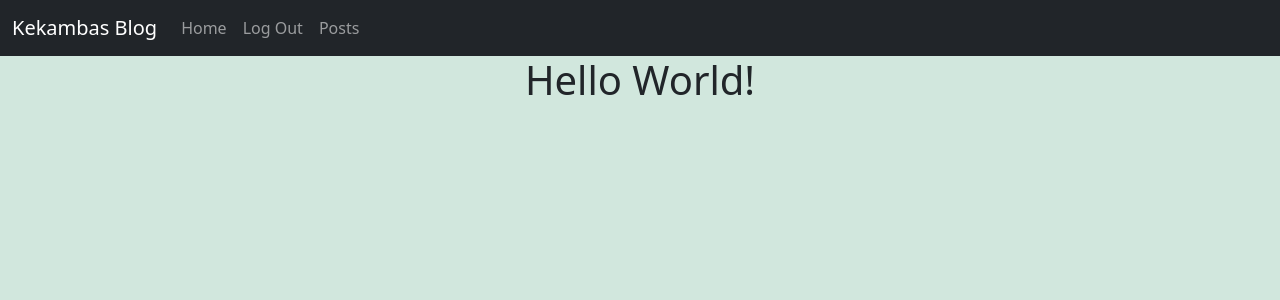
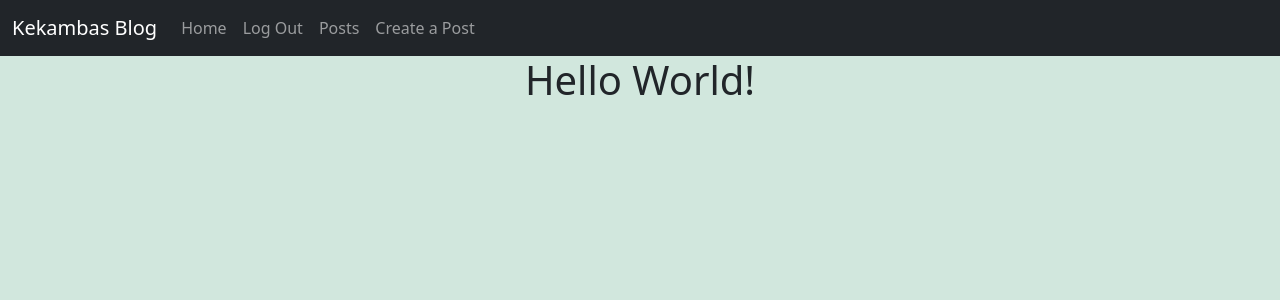
Before and after one commit to TyMiller13/w5_flask_blog, a Flask app: page / in a window 1280 px wide. Shown: the top 300 px of the page. Run offline with Flask 3, Linux system fonts and the light colour scheme; the visitor is signed in with stand-in values (Sample User, id 1).

Commit message:
add login requirement to create post, redirect if unauthorized

```diff
--- a/app/__init__.py
+++ b/app/__init__.py
@@ -18,6 +18,9 @@ db = SQLAlchemy(app)
 migrate = Migrate(app, db)
 #Create an instance of LoginManager to setup login functionality
 login = LoginManager(app)
-
+#Set the login view to redirect un authorized users
+login.login_view = 'login'
+login.login_message = 'You must be logged in to perform this action'
+login.login_message_category = 'danger'
 #import all of the routes from the routes file into the current folder
 from . import routes, models
--- a/app/routes.py
+++ b/app/routes.py
@@ -1,6 +1,6 @@
 from app import app
 from flask import render_template, redirect, url_for, flash
-from flask_login import login_user, logout_user
+from flask_login import login_user, logout_user, login_required
 from app.forms import SignUpForm, LoginForm
 from app.models import User
 
@@ -73,6 +73,7 @@ def logout():
     flash(f"You have been logged out", "warning")
     return redirect(url_for('index'))
 
-# @app.route('/posts')
-# def posts():
-#     pass
+@app.route('/create-post')
+@login_required
+def create_post():
+    return render_template('create.html')
--- a/app/templates/nav.html
+++ b/app/templates/nav.html
@@ -6,15 +6,16 @@
       </button>
       <div class="collapse navbar-collapse" id="navbarNavAltMarkup">
         <div class="navbar-nav">
-          <a class="nav-link" href="/">Home</a>
+          <a class="nav-link" href="{{ url_for('index') }}">Home</a>
           {% if current_user.is_authenticated %}
-          <a class="nav-link" href="/logout">Log Out</a>
-          <a class="nav-link" href="/posts">Posts</a>
+              <a class="nav-link" href="{{ url_for('logout') }}">Log Out</a>
+              <a class="nav-link" href="{{ url_for('posts') }}">Posts</a>
+              <a class="nav-link" href="{{ url_for('create_post') }}">Create a Post</a>
           {% else %}
-          <a class="nav-link" href="/signup">Sign Up</a>
-          <a class="nav-link" href="/login">Log In</a>
+              <a class="nav-link" href="{{ url_for('signup') }}">Sign Up</a>
+              <a class="nav-link" href="{{ url_for('login') }}">Log In</a>
           {% endif %}
-        </div>
+      </div>
       </div>
     </div>
 </nav>
```
Also changed, not shown: app/templates/create.html (added, +7 -0 lines).
